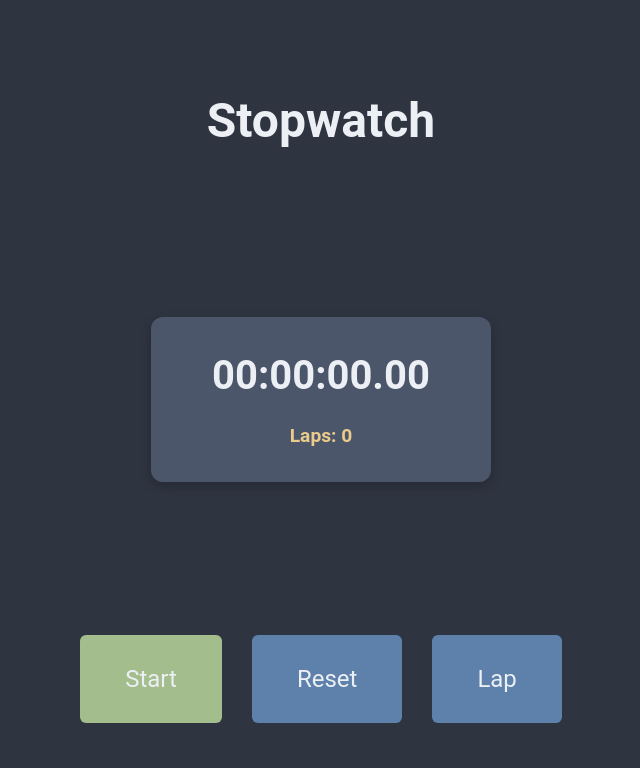
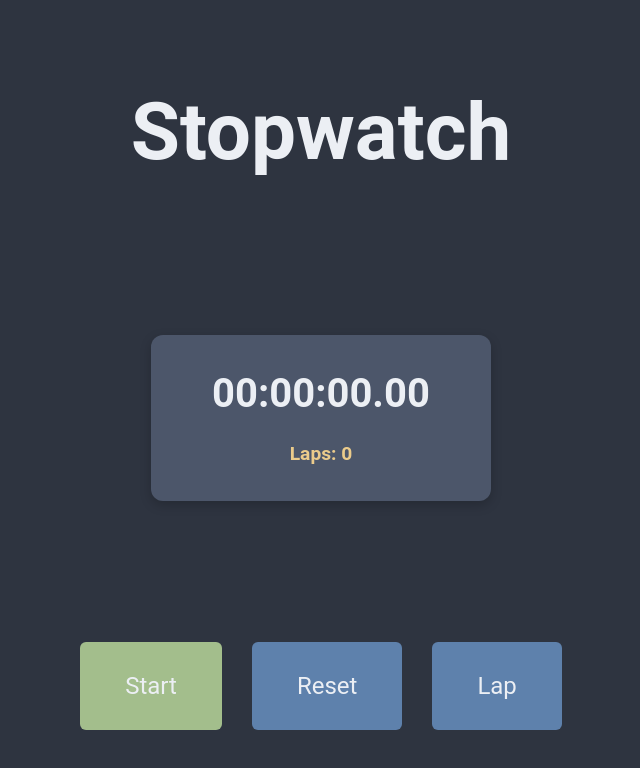
Before and after one commit to Shopify/eng-intern-assessment-react, a React app: page / in a window 1280 px wide. Shown: the top 768 px of the page, without its empty margins (319-959 px from the left). Built offline with nearby package versions, Linux system fonts and the light colour scheme.

Commit message:
Increased font size of title

```diff
--- a/src/styles.ts
+++ b/src/styles.ts
@@ -78,7 +78,7 @@ export const lapsStyle: CSSProperties = {
 
 // Style for the main title
 export const titleStyle: CSSProperties = {
-    fontSize: "3rem", // Set font size for the time
+    fontSize: "5rem", // Set font size for the time
     margin: "15px 0", // Add margin for spacing
     color: nordColours.text,
     fontFamily: "Roboto, sans-serif",
```
